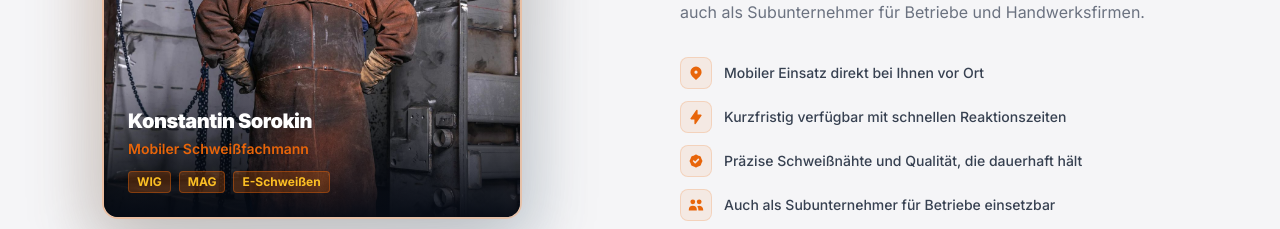
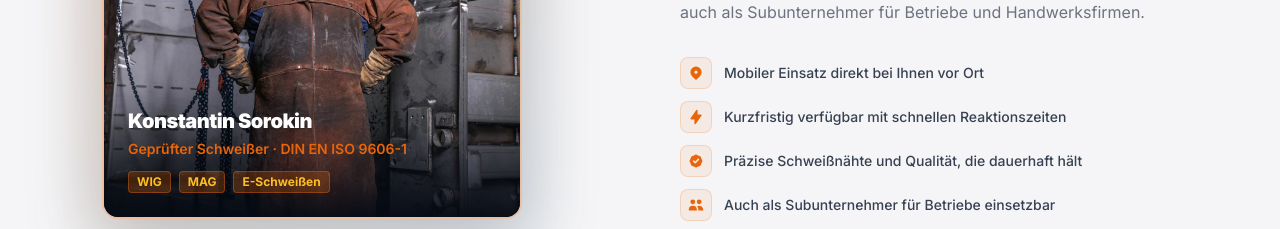
Before and after one commit to SorokinSchweisser/sorokin-website, a Next.js app in the folder meine-webseite/: page / in a window 1280 px wide. Shown: the part 3520-3749 px from the top of the page. Built offline with nearby package versions, Linux system fonts and the light colour scheme; no server answers.

Commit message:
schweissfachmann durch geprüfter schweisser ersetzt

```diff
--- a/meine-webseite/app/page 2.tsx
+++ b/meine-webseite/app/page 2.tsx
@@ -540,7 +540,7 @@ export default function Home() {
                     style={{ background: "linear-gradient(to top, rgba(5,14,30,0.88) 0%, transparent 100%)" }}
                   >
                     <div className="font-bold text-white text-lg">Konstantin Sorokin</div>
-                    <div className="text-sm" style={{ color: "#f97316" }}>Zertifizierter Schweißfachmann · DIN EN ISO 9606</div>
+                    <div className="text-sm" style={{ color: "#f97316" }}>Geprüfter Schweißer · DIN EN ISO 9606-1</div>
                   </div>
                 </div>
               </div>
--- a/meine-webseite/app/page.tsx
+++ b/meine-webseite/app/page.tsx
@@ -639,7 +639,7 @@ export default function Home() {
                 >
                   <Image
                     src="/WhatsApp%20Image%202026-05-21%20at%2015.50.11%20Kopie%202.jpeg"
-                    alt="Konstantin Sorokin – Mobiler Schweißfachmann"
+                    alt="Konstantin Sorokin – Geprüfter Schweißer · DIN EN ISO 9606-1"
                     fill
                     className="transition-transform duration-300 ease-in-out group-hover:scale-105"
                     style={{ objectFit: "cover", objectPosition: "center top" }}
@@ -653,7 +653,7 @@ export default function Home() {
                   >
                     <div className="font-black text-white text-xl tracking-tight">Konstantin Sorokin</div>
                     <div className="text-sm font-semibold mt-1" style={{ color: "#E8650A" }}>
-                      Mobiler Schweißfachmann
+                      Geprüfter Schweißer · DIN EN ISO 9606-1
                     </div>
                     <div className="flex items-center gap-2 mt-3">
                       {["WIG", "MAG", "E-Schweißen"].map((v) => (
```
Also changed, not shown: 1 other file (tests, documents, lock files or other folders).
